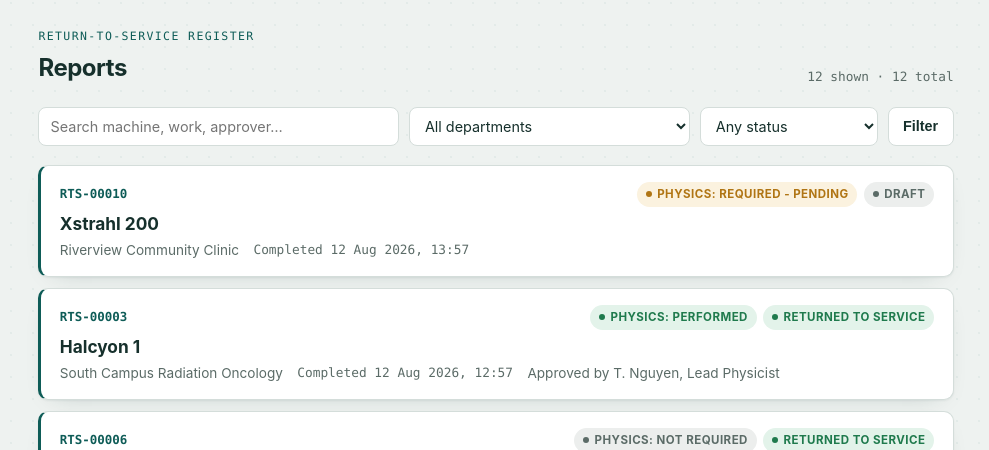
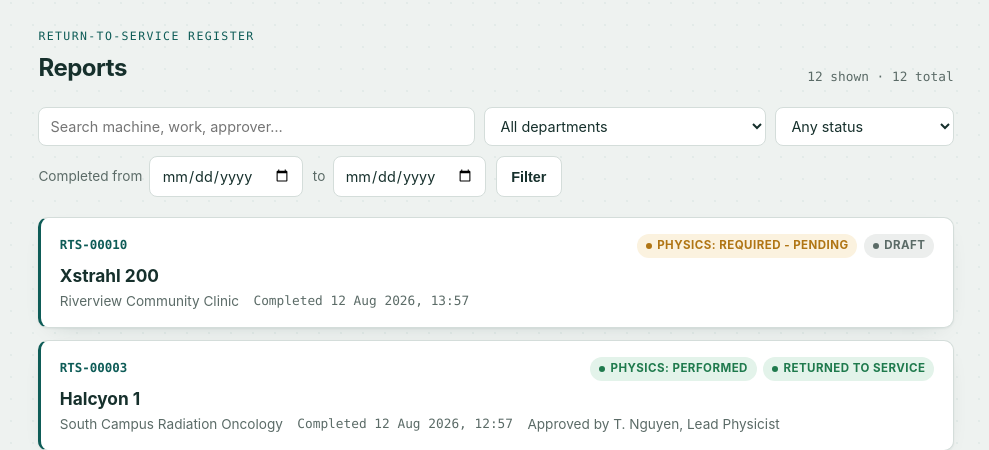
Before and after one commit to joshuabk/RTS-docs, a Django app: page / in a window 1280 px wide. Shown: the part 64-514 px from the top of the page, without its empty margins (144-1133 px from the left). Run offline with Django 5.2, Linux system fonts and the light colour scheme; a user stored in the database is signed in; data comes from the database, SQL or seed files in the repository; both versions use the stored data as it was after the commit.

Commit message:
added date filter

```diff
--- a/rts_project/reports/static/reports/app.css
+++ b/rts_project/reports/static/reports/app.css
@@ -86,6 +86,8 @@ body {
 }
 .filters input { min-width: 220px; flex: 1; }
 .filters input:focus, .filters select:focus { outline: 2px solid var(--petrol); outline-offset: 1px; border-color: var(--petrol); }
+.filters .filter-date { display: inline-flex; align-items: center; gap: .45rem; font-size: .85rem; color: var(--muted, #667); }
+.filters .filter-date input[type="date"] { min-width: 0; flex: 0 0 auto; }
 
 /* Status pills */
 .pill {
--- a/rts_project/reports/templates/reports/report_list.html
+++ b/rts_project/reports/templates/reports/report_list.html
@@ -23,7 +23,18 @@
       <option value="{{ value }}" {% if selected_status == value %}selected{% endif %}>{{ label }}</option>
     {% endfor %}
   </select>
+  <label class="filter-date">
+    <span>Completed from</span>
+    <input type="date" name="date_from" value="{{ date_from }}" onchange="this.form.submit()">
+  </label>
+  <label class="filter-date">
+    <span>to</span>
+    <input type="date" name="date_to" value="{{ date_to }}" onchange="this.form.submit()">
+  </label>
   <button class="btn btn-ghost" type="submit">Filter</button>
+  {% if q or selected_department or selected_status or date_from or date_to %}
+    <a class="btn btn-ghost" href="{% url 'reports:list' %}">Clear</a>
+  {% endif %}
 </form>
 
 {% if reports %}
--- a/rts_project/reports/views.py
+++ b/rts_project/reports/views.py
@@ -3,6 +3,7 @@ from django.contrib.auth.decorators import login_required
 from django.db.models import Count, Q
 from django.http import HttpResponse, JsonResponse
 from django.shortcuts import get_object_or_404, redirect, render
+from django.utils.dateparse import parse_date
 
 from .forms import (
     ClinicForm,
@@ -24,6 +25,8 @@ def report_list(request):
     query = request.GET.get("q", "").strip()
     dept = request.GET.get("department", "").strip()
     status = request.GET.get("status", "").strip()
+    date_from = request.GET.get("date_from", "").strip()
+    date_to = request.GET.get("date_to", "").strip()
 
     if query:
         qs = qs.filter(
@@ -36,6 +39,18 @@ def report_list(request):
         qs = qs.filter(machine__department_id=dept)
     if status:
         qs = qs.filter(status=status)
+    if date_from:
+        parsed = parse_date(date_from)
+        if parsed:
+            qs = qs.filter(work_completed_at__date__gte=parsed)
+        else:
+            date_from = ""
+    if date_to:
+        parsed = parse_date(date_to)
+        if parsed:
+            qs = qs.filter(work_completed_at__date__lte=parsed)
+        else:
+            date_to = ""
 
     context = {
         "reports": qs,
@@ -44,6 +59,8 @@ def report_list(request):
         "q": query,
         "selected_department": dept,
         "selected_status": status,
+        "date_from": date_from,
+        "date_to": date_to,
         "total": ReturnToServiceReport.objects.count(),
     }
     return render(request, "reports/report_list.html", context)
```
Also changed, not shown: rts_project/db.sqlite3 (added), 1 other file.
